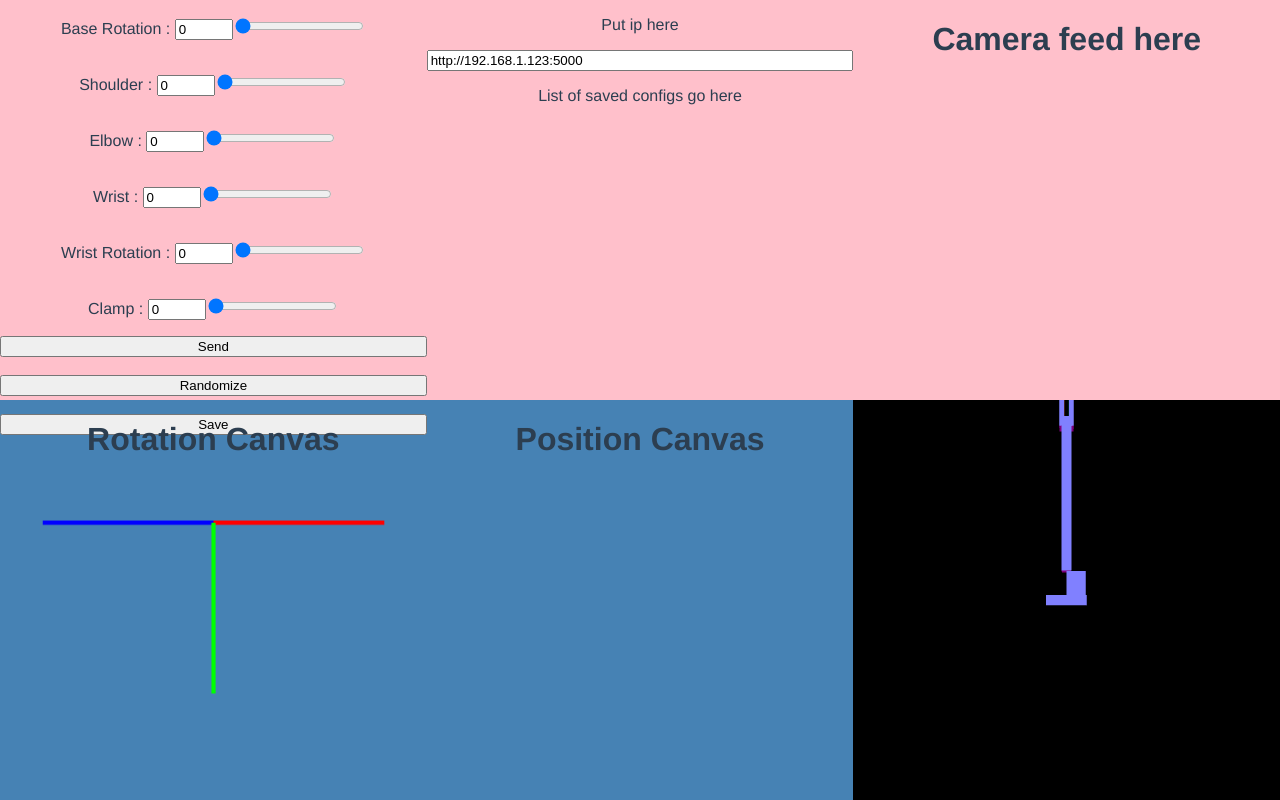
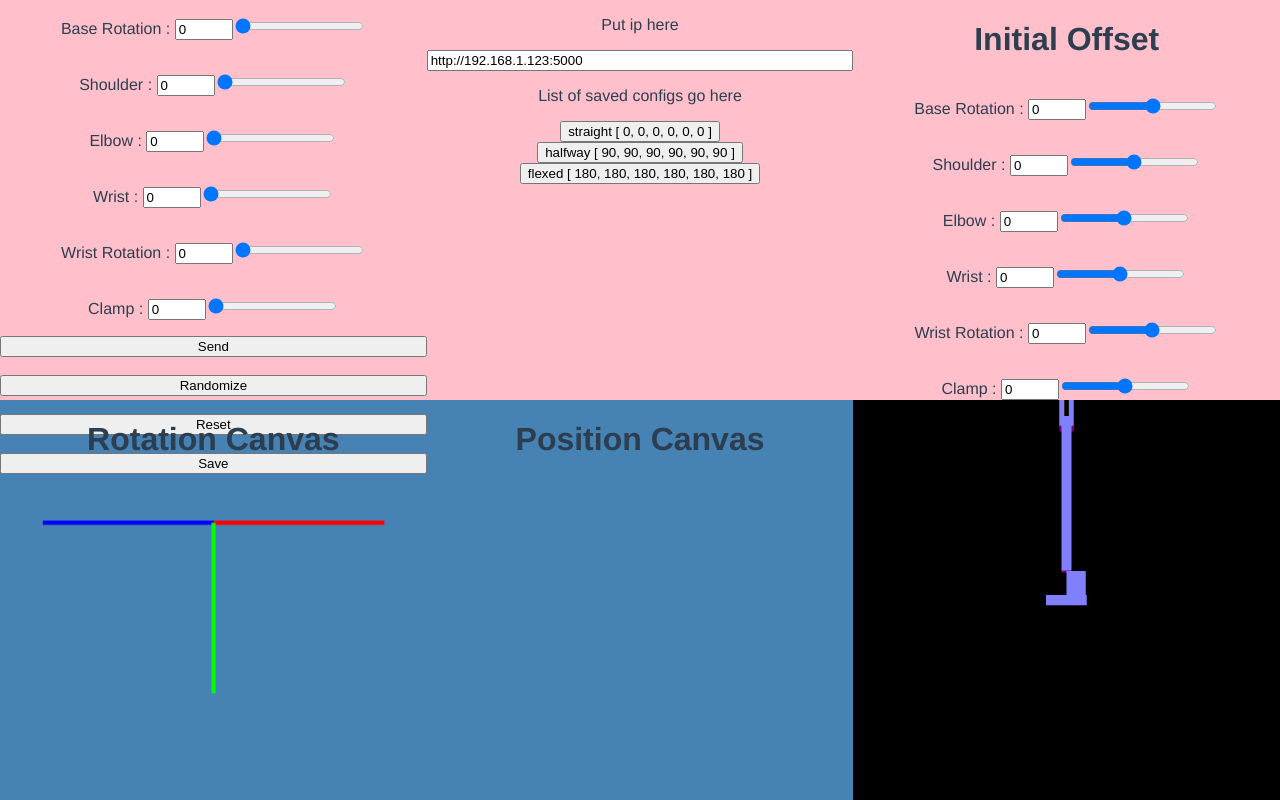
Before and after one commit to shopped/robot-arm, a Vue app: page / in a window 1280 px wide. Built offline with nearby package versions, Linux system fonts and the light colour scheme.

Commit message:
Temporary saving positions, added intial offset

```diff
--- a/src/components/HelloWorld.vue
+++ b/src/components/HelloWorld.vue
@@ -13,15 +13,27 @@
 				<br>
 				<button v-on:click="randomize()">Randomize</button>
 				<br>
-				<button v-on:click="save()">Save</button>
+				<button v-on:click="reset()">Reset</button>
+				<br>
+				<button v-on:click="saveState()">Save</button>
 			</div>
 			<div class="child">
 				<p>Put ip here</p>
 				<input type="text" v-model="ip">
 				<p>List of saved configs go here</p>
+				<span v-for="(value, name) in this.saved" :key="name">
+					<button v-on:click="loadState(value)">{{name}} {{value}}</button>
+				</span>
 			</div>
 			<div class="child">
-				<h1>Camera feed here</h1>
+				<h1>Initial Offset</h1>
+				<div v-for="(servo, index) in initialOffset" :key="index+'i'">
+					<p v-if="Object.keys(labels).includes(String(index))">
+						{{labels[index]  }} :
+						<input type="text" v-model.Number="initialOffset[index]" style="width: 50px;">
+						<input type="range" min=-360 max=360 v-model.Number="initialOffset[index]">
+					</p>
+				</div>
 			</div>
 		</div>
 		<div class="row">
@@ -44,6 +56,7 @@
 const axios = require('axios');
 import { gsap } from "gsap";
 import Three from './Three.vue';
+import Vue from 'vue';
 
 export default {
   name: 'HelloWorld',
@@ -54,7 +67,13 @@ export default {
 		const tp = {};
 		[...new Array(16)].map((v, i) => tp[i] = 0);
 		return {
-			position: [...new Array(16)].map(() => 0),
+			position: [...new Array(6)].map(() => 0),
+			initialOffset: [...new Array(6)].map(() => 0),
+			saved: {
+				straight: [0,0,0,0,0,0],
+				halfway: [90,90,90,90,90,90],
+				flexed: [180,180,180,180,180,180]
+			},
 			tweenedPosition: tp,
 			labels: {
 				0: "Base Rotation",
@@ -67,7 +86,8 @@ export default {
 			canvas: {},
 			cw: 0,
 			ch: 0,
-			ip: 'http://192.168.1.123:5000'
+			ip: 'http://192.168.1.123:5000',
+			trash: null
 		}
 	},
 	computed: {
@@ -91,8 +111,23 @@ export default {
 		this.ch = canvas2.height;
 	},
 	methods: {
-		save: function() {
-			console.log("SAVED");
+		saveState: function() {
+			const key = "new";
+			let counter = 1;
+			while (Object.keys(this.saved).includes(key+counter)) {
+				counter++;
+			}
+			Vue.set(this.saved, key+counter, this.position.slice(0,6));
+		},
+		loadState: function(value) {
+			const newPosition = [];
+			for (let i=0;i<6; i++) {
+				newPosition.push(value[i]);
+			}
+			this.position = newPosition;
+		},
+		reset: function() {
+			this.position = [...new Array(16)].map(() => 0);
 		},
 		send: function() {
 			axios.post(this.ip, this.position);
@@ -151,14 +186,21 @@ export default {
 				cp.lineTo(prevx, 500 - prevy);
 				cp.stroke();
 			}
-			console.log(b, c, d, e);
+			this.trash = d + e;
 		}
 	},
 	watch: {
 		position: {
 			handler: function(vals) {
 				for (let i=0;i<vals.length;i++) {
-					gsap.to(this.$data.tweenedPosition, { duration: 0.5, [i]: vals[i]})
+					gsap.to(this.$data.tweenedPosition, { duration: 0.5, [i]: parseInt(vals[i]) + parseInt(this.initialOffset[i]) })
+				}
+			}
+		},
+		initialOffset: {
+			handler: function(vals) {
+				for (let i=0;i<vals.length;i++) {
+					gsap.to(this.$data.tweenedPosition, { duration: 0.5, [i]: parseInt(vals[i]) + parseInt(this.position[i]) })
 				}
 			}
 		},
```
